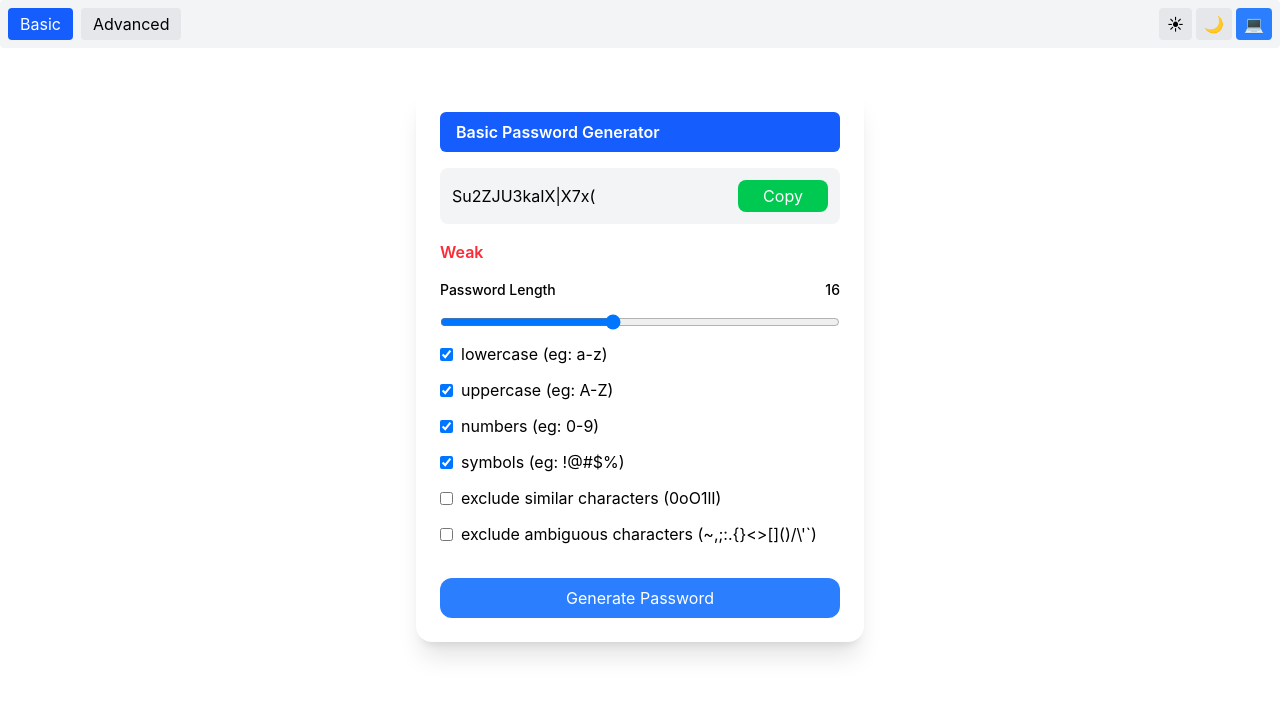
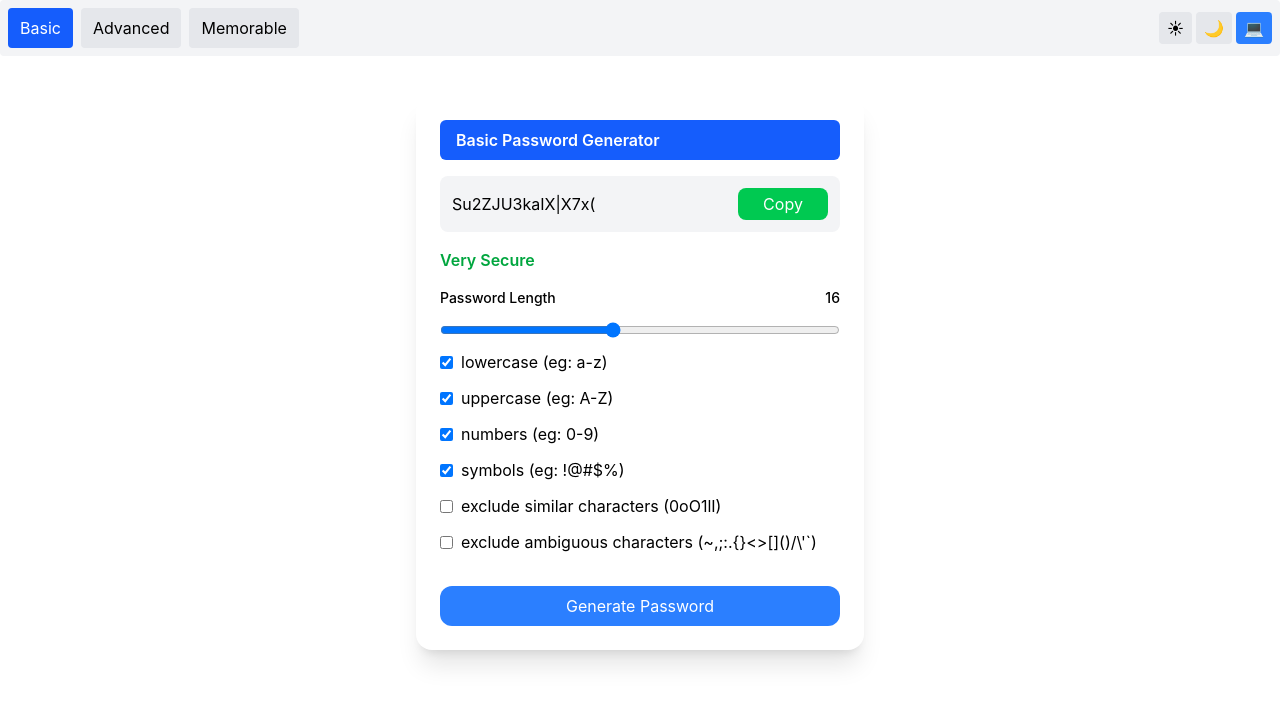
Before and after one commit to animeshmaiti/password-gen, a React (Vite) app: page / in a window 1280 px wide. Shown: the top 704 px of the page. Built offline with nearby package versions, Linux system fonts and the light colour scheme.

Commit message:
ui changes

```diff
--- a/package.json
+++ b/package.json
@@ -4,7 +4,7 @@
   "version": "0.0.0",
   "type": "module",
   "scripts": {
-    "dev": "vite",
+    "dev": "vite --host",
     "build": "vite build",
     "lint": "eslint .",
     "preview": "vite preview"
--- a/src/components/NavBar.jsx
+++ b/src/components/NavBar.jsx
@@ -1,43 +1,46 @@
+import { useState } from "react";
 import { NavLink } from "react-router-dom";
 
 const NavBar = ({ theme, setTheme }) => {
-  return (
-    <div className="flex justify-between items-center gap-2 p-2 rounded bg-gray-100 dark:bg-gray-800">
-      {/* Tabs */}
-      <div className="flex gap-2">
-        <NavLink
-          to="/"
-          className={({ isActive }) =>
-            `px-3 py-1 rounded transition ${
+  const [open, setOpen] = useState(false);
+
+  const linkClass = ({ isActive }) =>
+    `block px-3 py-2 rounded ${
       isActive
         ? "bg-blue-600 text-white"
         : "bg-gray-200 dark:bg-gray-700 dark:text-white"
-            }`
-          }
-        >
+    }`;
+
+  return (
+    <div className="bg-gray-100 dark:bg-gray-800 p-2 rounded">
+      {/* Top bar */}
+      <div className="flex justify-between items-center">
+        {/* Hamburger (mobile only) */}
+        <button className="md:hidden text-xl" onClick={() => setOpen(!open)}>
+          ☰
+        </button>
+
+        {/* Desktop tabs */}
+        <div className="hidden md:flex gap-2">
+          <NavLink to="/" className={linkClass}>
             Basic
           </NavLink>
-
-        <NavLink
-          to="/advanced"
-          className={({ isActive }) =>
-            `px-3 py-1 rounded transition ${
-              isActive
-                ? "bg-blue-600 text-white"
-                : "bg-gray-200 dark:bg-gray-700 dark:text-white"
-            }`
-          }
-        >
+          <NavLink to="/advanced" className={linkClass}>
             Advanced
+          </NavLink>
+          <NavLink to="/memorable" className={linkClass}>
+            Memorable
           </NavLink>
         </div>
 
-      {/* Theme Toggle */}
+        {/* Theme buttons */}
         <div className="flex gap-1">
           <button
             onClick={() => setTheme("light")}
             className={`px-2 py-1 rounded ${
-            theme === "light" ? "bg-yellow-400" : "bg-gray-200 dark:bg-gray-700"
+              theme === "light"
+                ? "bg-yellow-400"
+                : "bg-gray-200 dark:bg-gray-700"
             }`}
           >
             ☀
@@ -66,6 +69,38 @@ const NavBar = ({ theme, setTheme }) => {
           </button>
         </div>
       </div>
+
+      {/* Mobile drawer */}
+      <div
+        className={`overflow-hidden transition-all duration-500 ease-in-out md:hidden ${
+          open ? "max-h-60 opacity-100 mt-3" : "max-h-0 opacity-0"
+        }`}
+      >
+        <div
+          className={`flex flex-col gap-2 transform transition-all duration-500 ease-out ${
+            open ? "translate-y-0" : "-translate-y-2"
+          }`}
+        >
+          <NavLink to="/" className={linkClass} onClick={() => setOpen(false)}>
+            Basic
+          </NavLink>
+          <NavLink
+            to="/advanced"
+            className={linkClass}
+            onClick={() => setOpen(false)}
+          >
+            Advanced
+          </NavLink>
+          <NavLink
+            to="/memorable"
+            className={linkClass}
+            onClick={() => setOpen(false)}
+          >
+            Memorable
+          </NavLink>
+        </div>
+      </div>
+    </div>
   );
 };
 
--- a/src/components/pages/Basic.jsx
+++ b/src/components/pages/Basic.jsx
@@ -3,7 +3,7 @@ import PasswordDisplay from "./basic/PasswordDisplay";
 import PasswordOptions from "./basic/PasswordOptions";
 import GenerateButton from "./basic/GenerateButton";
 import StrengthIndicator from "./basic/StrengthIndicator";
-import { generatePassword, getStrength } from "../../utils/passwordUtilsBasic";
+import { generatePassword, getStrength,calculateEntropy } from "../../utils/passwordUtilsBasic";
 
 const Basic = () => {
   const [length, setLength] = useState(16);
@@ -41,7 +41,7 @@ const Basic = () => {
 
         <PasswordDisplay password={password} setPassword={setPassword} />
 
-        <StrengthIndicator strength={getStrength(length)} />
+        <StrengthIndicator strength={getStrength(calculateEntropy(password))} />
 
         <PasswordOptions
           length={length}
```
Lines whose indentation alone changed are shown as unchanged.
